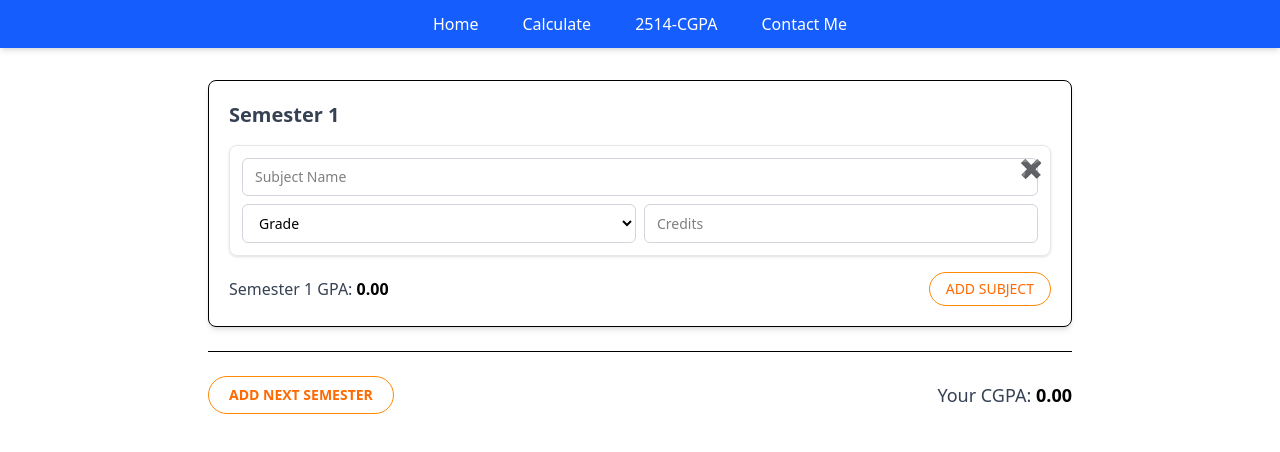
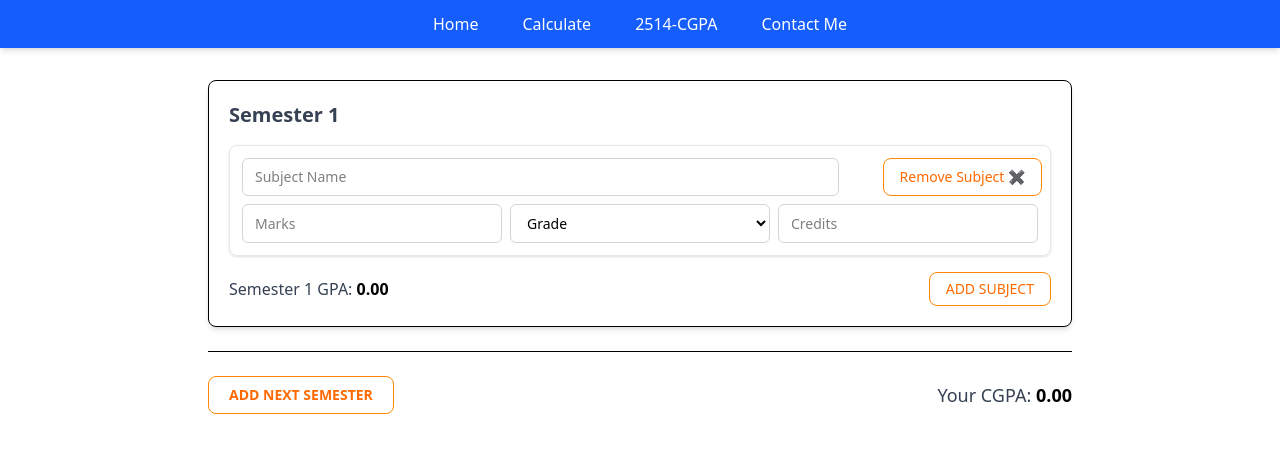
Before and after one commit to protap1100/Cgpa-Calculator, a React (Vite) app: page /cgpa in a window 1280 px wide. Shown: the top 452 px of the page. Built offline with nearby package versions, Linux system fonts and the light colour scheme.

Commit message:
add: 2514 cgpa added

```diff
--- a/src/pages/CGPACalculator/CGPACalculator.jsx
+++ b/src/pages/CGPACalculator/CGPACalculator.jsx
@@ -13,29 +13,60 @@ const gradeOptions = [
   { label: "F", point: 0.0 },
 ];
 
+const getGradeFromMarks = (marks) => {
+  const m = parseFloat(marks);
+  if (isNaN(m)) return "";
+  if (m >= 80) return "A+";
+  if (m >= 75) return "A";
+  if (m >= 70) return "A-";
+  if (m >= 65) return "B+";
+  if (m >= 60) return "B";
+  if (m >= 55) return "B-";
+  if (m >= 50) return "C+";
+  if (m >= 45) return "C";
+  if (m >= 40) return "D";
+  return "F";
+};
+
 const SubjectRow = ({ subject, onChange, onRemove }) => {
+  const handleMarksChange = (e) => {
+    const marks = e.target.value;
+    const grade = getGradeFromMarks(marks);
+    onChange("marks", marks);
+    onChange("grade", grade);
+  };
+
   return (
     <div className="relative border border-gray-200 rounded-lg p-3 mb-3 shadow-sm">
       <button
         onClick={onRemove}
-        className="absolute top-2 right-2 text-gray-400 hover:text-red-500 text-lg"
+        className="absolute top-3 right-2 px-4 py-2 border border-orange-400 text-orange-500 rounded-lg hover:bg-orange-50 text-sm font-medium transition cursor-pointer"
       >
-        ✖
+        <h1 className="lg:inline hidden">Remove Subject</h1> ✖
       </button>
+
       <div className="mb-2">
         <input
           type="text"
           placeholder="Subject Name"
           value={subject.name}
           onChange={(e) => onChange("name", e.target.value)}
-          className="w-full border border-gray-300 rounded-md px-3 py-2 text-sm"
+          className="w-3/4 border border-gray-300 rounded-md px-3 py-2 text-sm"
         />
       </div>
-      <div className="flex gap-2">
+
+      <div className="grid grid-cols-3 gap-2">
+        <input
+          type="number"
+          placeholder="Marks"
+          value={subject.marks || ""}
+          onChange={handleMarksChange}
+          className="border border-gray-300 rounded-md px-3 py-2 text-sm"
+        />
         <select
           value={subject.grade}
           onChange={(e) => onChange("grade", e.target.value)}
-          className="w-1/2 border border-gray-300 rounded-md px-3 py-2 text-sm"
+          className="border border-gray-300 rounded-md px-3 py-2 text-sm"
         >
           <option value="">Grade</option>
           {gradeOptions.map((g) => (
@@ -49,7 +80,7 @@ const SubjectRow = ({ subject, onChange, onRemove }) => {
           placeholder="Credits"
           value={subject.credits}
           onChange={(e) => onChange("credits", e.target.value)}
-          className="w-1/2 border border-gray-300 rounded-md px-3 py-2 text-sm"
+          className="border border-gray-300 rounded-md px-3 py-2 text-sm"
         />
       </div>
     </div>
@@ -66,7 +97,10 @@ const Semester = ({ semester, index, updateSemester, removeSemester }) => {
   const addSubject = () => {
     updateSemester(index, {
       ...semester,
-      subjects: [...semester.subjects, { name: "", grade: "", credits: "" }],
+      subjects: [
+        ...semester.subjects,
+        { name: "", grade: "", credits: "", marks: "" },
+      ],
     });
   };
 
@@ -120,7 +154,7 @@ const Semester = ({ semester, index, updateSemester, removeSemester }) => {
         </p>
         <button
           onClick={addSubject}
-          className="px-4 py-1.5 border border-orange-400 text-orange-500 rounded-full hover:bg-orange-50 text-sm font-medium transition"
+          className="px-4 py-1.5 border border-orange-400 text-orange-500 rounded-lg hover:bg-orange-50 text-sm font-medium transition cursor-pointer"
         >
           ADD SUBJECT
         </button>
@@ -131,7 +165,7 @@ const Semester = ({ semester, index, updateSemester, removeSemester }) => {
 
 export default function CGPACalculator() {
   const [semesters, setSemesters] = useState([
-    { subjects: [{ name: "", grade: "", credits: "" }] },
+    { subjects: [{ name: "", grade: "", credits: "", marks: "" }] },
   ]);
 
   const updateSemester = (index, updatedSemester) => {
@@ -143,7 +177,7 @@ export default function CGPACalculator() {
   const addSemester = () => {
     setSemesters([
       ...semesters,
-      { subjects: [{ name: "", grade: "", credits: "" }] },
+      { subjects: [{ name: "", grade: "", credits: "", marks: "" }] },
     ]);
   };
 
@@ -184,7 +218,7 @@ export default function CGPACalculator() {
       <div className="flex flex-wrap justify-between items-center border-t pt-6 mt-4">
         <button
           onClick={addSemester}
-          className="px-5 py-2 border border-orange-400 text-orange-500 rounded-full hover:bg-orange-50 transition text-sm font-semibold"
+          className="px-5 py-2 border border-orange-400 text-orange-500 rounded-lg hover:bg-orange-50 transition text-sm font-semibold"
         >
           ADD NEXT SEMESTER
         </button>
```
